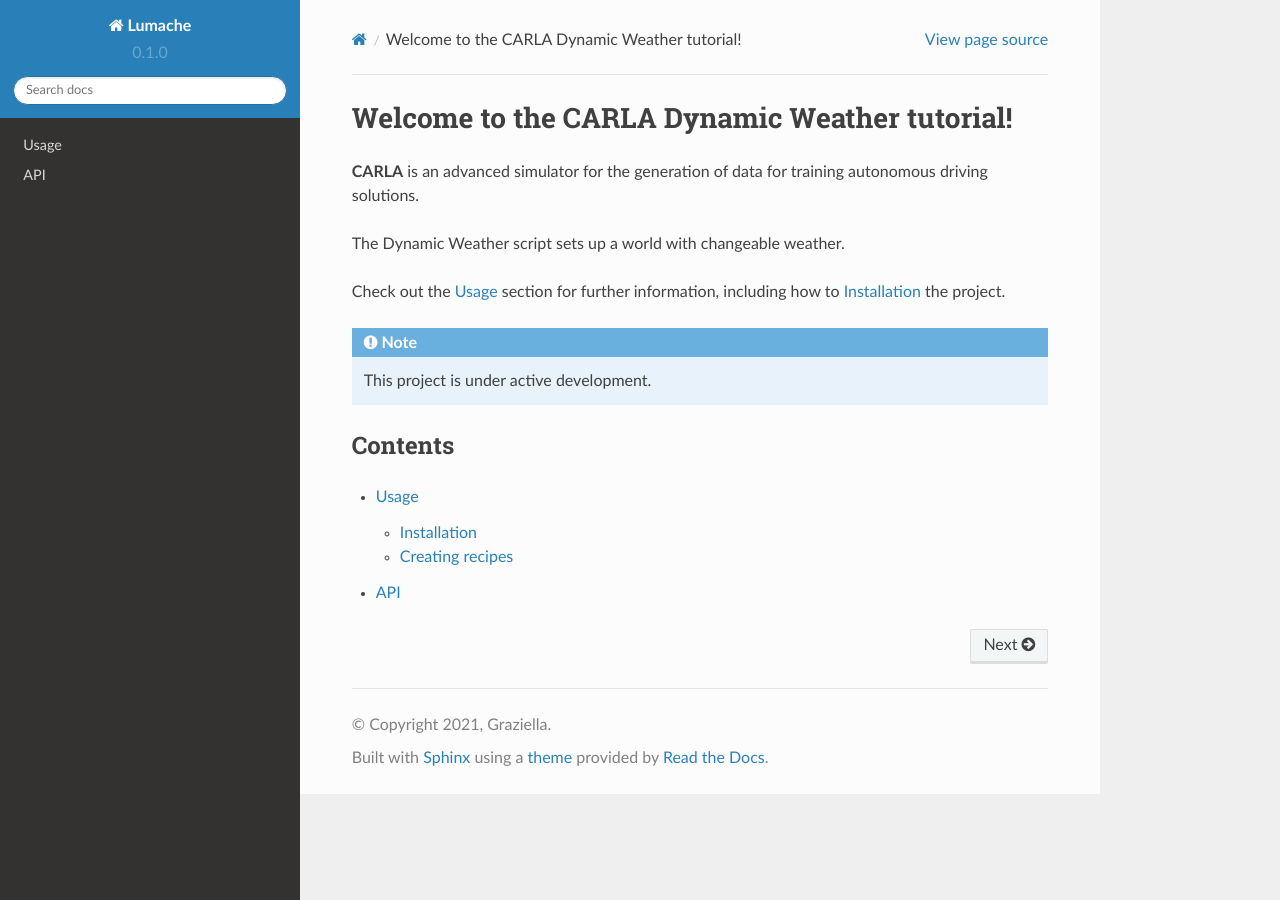
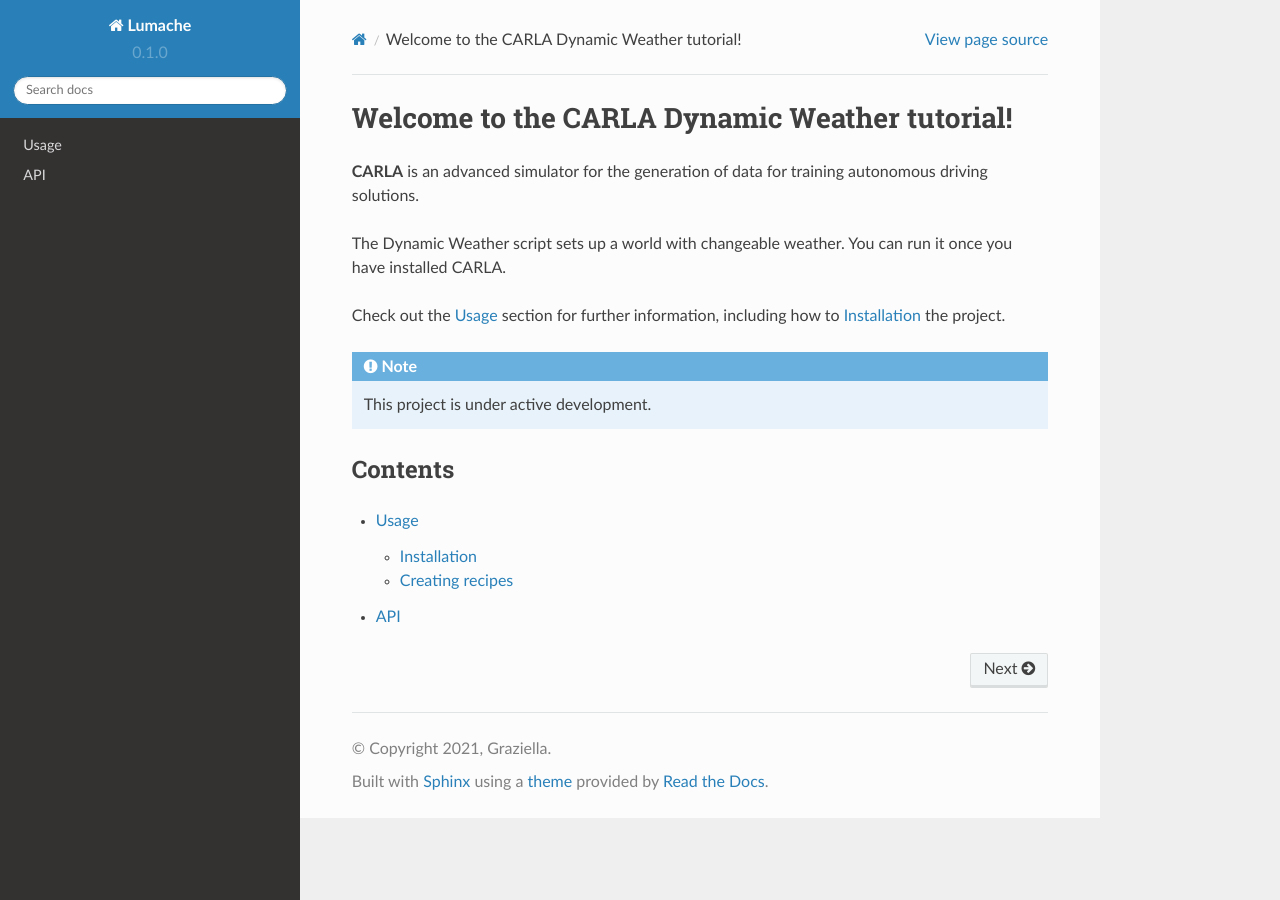
Before and after one commit to MattRowe18/CARLA, a Sphinx documentation site: the page built from docs/source/index.rst, in a window 1280 px wide. Built offline with Sphinx 7.4.7 and the Read the Docs theme 2.0.0, drawn with Linux system fonts in a browser that asks for light colours.

```diff
--- a/docs/source/index.rst
+++ b/docs/source/index.rst
@@ -4,7 +4,8 @@ Welcome to the CARLA Dynamic Weather tutorial!
 **CARLA** is an advanced simulator for the generation of data for training autonomous
 driving solutions.
 
-The Dynamic Weather script sets up a world with changeable weather.
+The Dynamic Weather script sets up a world with changeable weather. You can run
+it once you have installed CARLA.
 
 Check out the :doc:`usage` section for further information, including
 how to :ref:`installation` the project.
```
